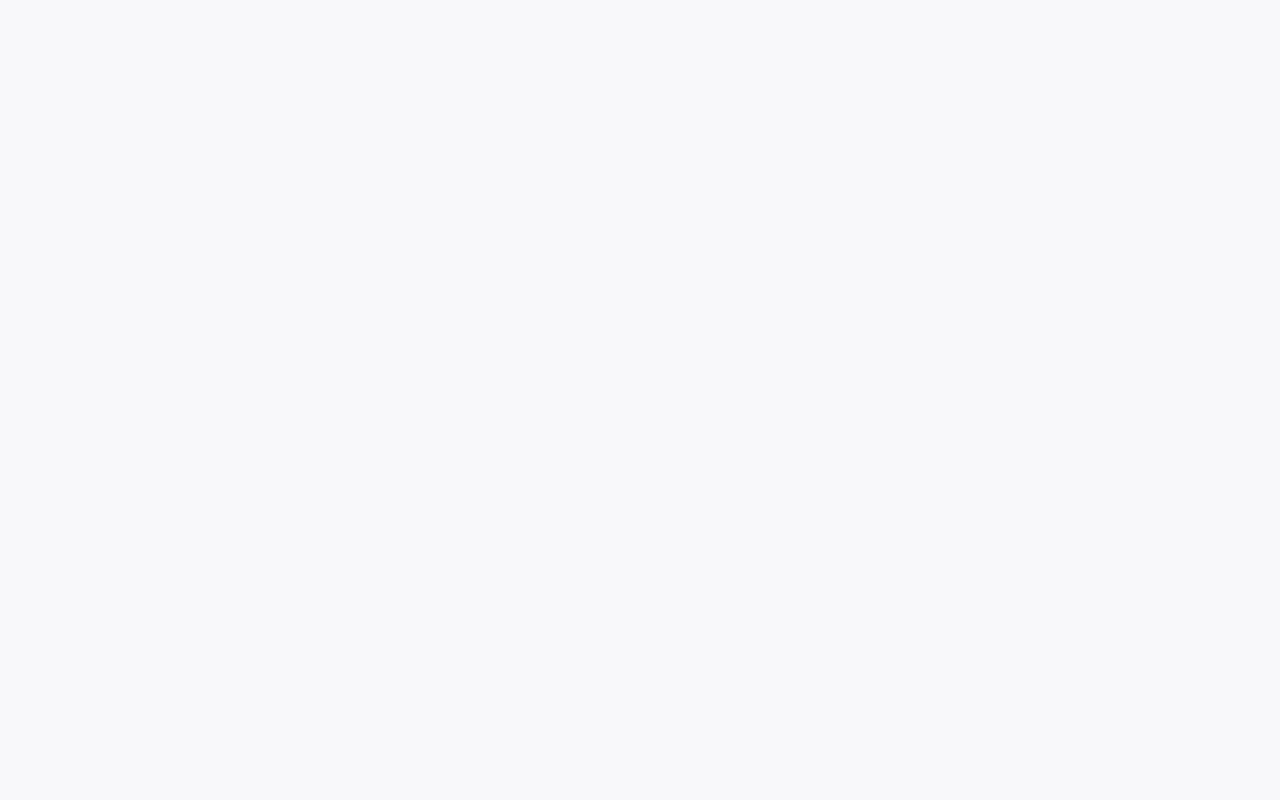
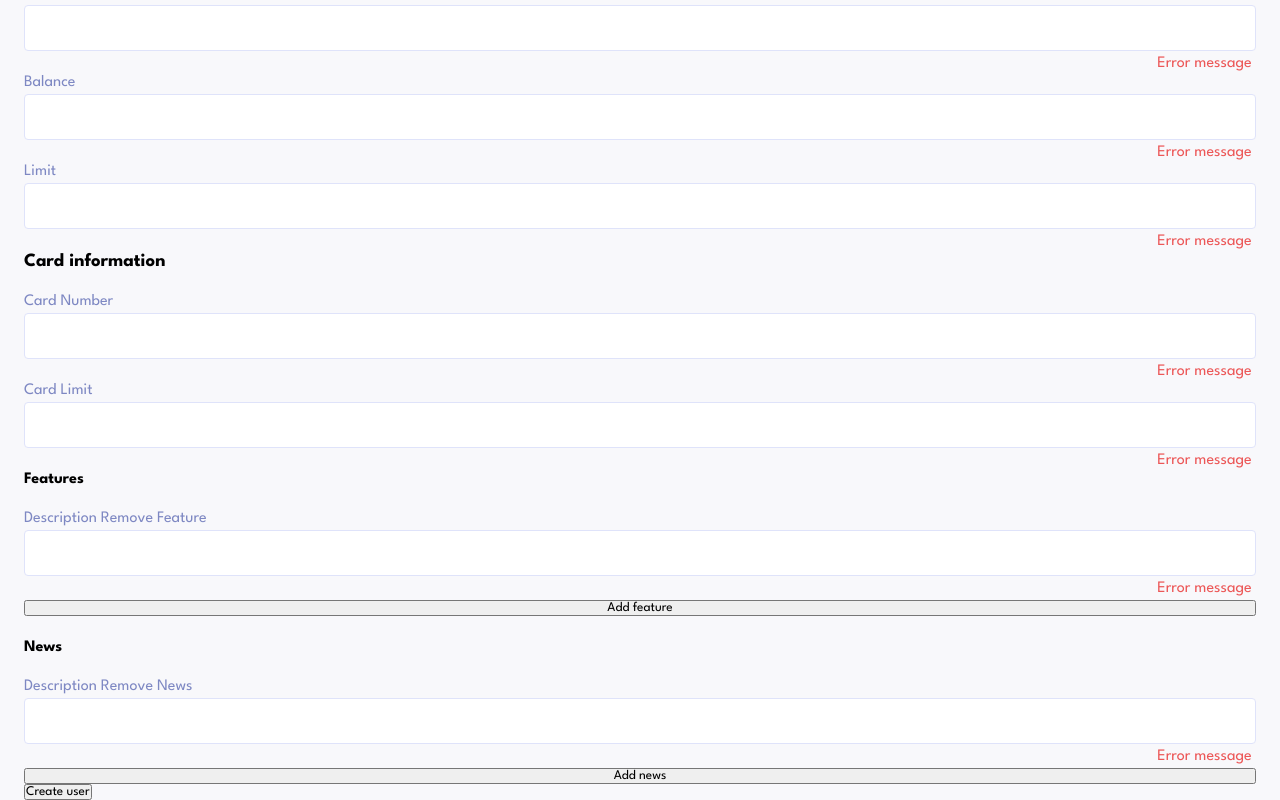
Before and after one commit to danielmrz-dev/projeto-java-spring-boot-front, an Angular app: page /edit-user in a window 1280 px wide. Before the commit this address led to /. Shown: the part 1001-1801 px from the top of the page. Before the commit the page ends 800 px from the top, so only its background shows below. Built offline with nearby package versions, Linux system fonts and the light colour scheme; no server answers.

Commit message:
Adiciona método de salvar e excluir usuários na service

```diff
--- a/src/app/app.routes.ts
+++ b/src/app/app.routes.ts
@@ -15,4 +15,8 @@ export const routes: Routes = [
         path: "register-user",
         loadComponent: () => import("./components/create-user-form/create-user-form.component").then(c => c.CreateUserFormComponent)
     },
+    {
+        path: "edit-user",
+        loadComponent: () => import("./components/create-user-form/create-user-form.component").then(c => c.CreateUserFormComponent)
+    },
 ];
--- a/src/app/components/create-user-form/create-user-form-controller.ts
+++ b/src/app/components/create-user-form/create-user-form-controller.ts
@@ -74,11 +74,19 @@ export class CreateUserFormController {
         return this.createUserForm.get("features") as FormArray;
     }
 
-    addFeature() {
-        this.features.push(this.createFeature())
+    get news(): FormArray {
+        return this.createUserForm.get("news") as FormArray;
     }
 
-    createFeature(): FormGroup {
+    addFeature() {
+        this.features.push(this.createFeatureOrNews())
+    }
+
+    addNews() {
+        this.news.push(this.createFeatureOrNews())
+    }
+
+    createFeatureOrNews(): FormGroup {
         return this._fb.group({
             icon: this._fb.control(""),
             description: this._fb.control("")
@@ -88,4 +96,8 @@ export class CreateUserFormController {
     removeFeature(index: number) {
         this.features.removeAt(index);
     }
+
+    removeNews(index: number) {
+        this.news.removeAt(index);
+    }
 }
--- a/src/app/components/create-user-form/create-user-form.component.html
+++ b/src/app/components/create-user-form/create-user-form.component.html
@@ -3,7 +3,7 @@
     Go back
 </button>
 
-<form class="form" [formGroup]="createUserForm">
+<form class="form" [formGroup]="createUserForm" (ngSubmit)="createUser(createUserForm.value)">
 
     <h2 class="form__title">New User</h2>
 
@@ -55,7 +55,7 @@
         </ng-container>
 
         <ng-container formArrayName="features">
-            <h4>Card Features</h4>
+            <h4>Features</h4>
             <div
                 class="form__field"
                 *ngFor="let feature of features.controls; let i = index" [formGroupName]="i">
@@ -69,7 +69,24 @@
             <button (click)="addFeature()">Add feature</button>
         </ng-container>
 
+        <ng-container formArrayName="news">
+            <h4>News</h4>
+            <div
+                class="form__field"
+                *ngFor="let newsItem of news.controls; let j = index" [formGroupName]="j">
+            <label for="news-{{ j }}">
+                Description
+                <span (click)="removeNews(j)">Remove News</span>
+            </label>
+                <input type="text" id="news-{{ j }}" formControlName="description">
+                <span class="form__field-error-msg">Error message</span>
+            </div>
+            <button (click)="addNews()">Add news</button>
+        </ng-container>
+
 
     </div>
 
+    <button type="submit">Create user</button>
+
 </form>
--- a/src/app/components/create-user-form/create-user-form.component.ts
+++ b/src/app/components/create-user-form/create-user-form.component.ts
@@ -1,8 +1,11 @@
 import { Component } from '@angular/core';
-import { RouterLink } from '@angular/router';
+import { Router, RouterLink } from '@angular/router';
 import { CreateUserFormController } from './create-user-form-controller';
 import { ReactiveFormsModule } from '@angular/forms';
 import { CommonModule, NgTemplateOutlet } from '@angular/common';
+import { UsersService } from '../../services/users.service';
+import { IUser } from '../../interfaces/user.interface';
+import { HttpErrorResponse } from '@angular/common/http';
 
 @Component({
   selector: 'app-create-user-form',
@@ -13,7 +16,15 @@ import { CommonModule, NgTemplateOutlet } from '@angular/common';
 })
 export class CreateUserFormComponent extends CreateUserFormController {
 
-  constructor() {
+  constructor(
+    private readonly usersService: UsersService,
+    private readonly router: Router
+  ) {
     super();
   }
+
+  createUser(user: IUser) {
+    this.usersService.saveUser(user);
+    this.router.navigate(['/users']);
+  }
 }
--- a/src/app/components/user-detailed-info-modal/user-detailed-info-modal.component.html
+++ b/src/app/components/user-detailed-info-modal/user-detailed-info-modal.component.html
@@ -35,7 +35,7 @@
     </div>
 
     <mat-dialog-actions>
-        <button class="user-details__action-btns" >Edit user</button>
-        <button class="user-details__action-btns" >Delete user</button>
+        <button class="user-details__action-btns" matDialogClose routerLink="/edit-user" >Edit user</button>
+        <button class="user-details__action-btns" matDialogClose (click)="deleteUser()">Delete user</button>
     </mat-dialog-actions>
 </div>
--- a/src/app/components/user-detailed-info-modal/user-detailed-info-modal.component.ts
+++ b/src/app/components/user-detailed-info-modal/user-detailed-info-modal.component.ts
@@ -1,16 +1,23 @@
 import { CommonModule } from '@angular/common';
 import { Component, inject } from '@angular/core';
 import { MAT_DIALOG_DATA, MatDialogActions, MatDialogClose } from '@angular/material/dialog';
+import { UsersService } from '../../services/users.service';
+import { RouterLink } from '@angular/router';
 
 @Component({
   selector: 'app-user-detailed-info-modal',
   standalone: true,
-  imports: [MatDialogActions, MatDialogClose, CommonModule],
+  imports: [MatDialogActions, MatDialogClose, CommonModule, RouterLink],
   templateUrl: './user-detailed-info-modal.component.html',
   styleUrl: './user-detailed-info-modal.component.scss'
 })
 export class UserDetailedInfoModalComponent {
 
   readonly data = inject(MAT_DIALOG_DATA);
+  private readonly usersService = inject(UsersService);
+
+  deleteUser() {
+    this.usersService.deleteUser(this.data.id);
+  }
 
 }
--- a/src/app/components/users-list/users-list.component.ts
+++ b/src/app/components/users-list/users-list.component.ts
@@ -20,6 +20,6 @@ export class UsersListComponent {
   constructor(private readonly usersService: UsersService) {}
 
   ngOnInit(): void {
-    this.users$ = this.usersService.getUsers();
+    this.users$ = this.usersService.usersList$;
   }
 }
--- a/src/app/services/users.service.ts
+++ b/src/app/services/users.service.ts
@@ -1,6 +1,6 @@
-import { HttpClient } from '@angular/common/http';
+import { HttpClient, HttpEvent, HttpResponse } from '@angular/common/http';
 import { Injectable } from '@angular/core';
-import { Observable } from 'rxjs';
+import { BehaviorSubject, Observable } from 'rxjs';
 import { IUser } from '../interfaces/user.interface';
 
 @Injectable({
@@ -10,9 +10,29 @@ export class UsersService {
 
   private readonly api: string = "https://projeto-java-springboot-production.up.railway.app/users"
 
-  constructor(private readonly _http: HttpClient) { }
+  usersListSubject = new BehaviorSubject<IUser[]>([]);
+  usersList$ = this.usersListSubject.asObservable();
 
-  getUsers(): Observable<IUser[]> {
-    return this._http.get<IUser[]>(this.api);
+  constructor(private readonly _http: HttpClient) {
+    this.getUsers();
+  }
+
+  getUsers(): void {
+    this._http.get<IUser[]>(this.api).subscribe((users) => {
+      this.usersListSubject.next(users);
+    });
+
+  }
+
+  saveUser(userData: IUser): void {
+    this._http.post<IUser>(this.api, userData).subscribe((response) => {
+      this.getUsers();
+    });
+  }
+
+  deleteUser(id: Number): void {
+    this._http.delete<IUser>(`${this.api}/${id}`).subscribe((response) => {
+      this.getUsers();
+    });
   }
 }
```
